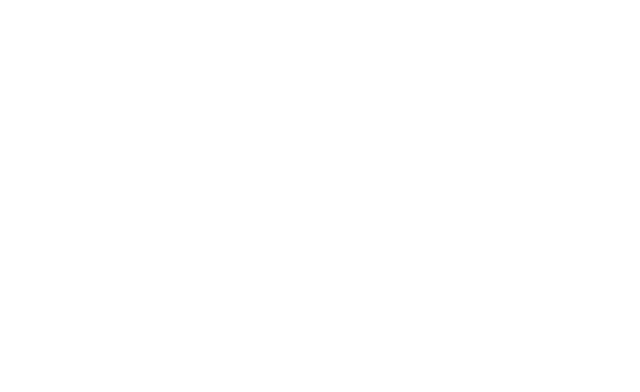
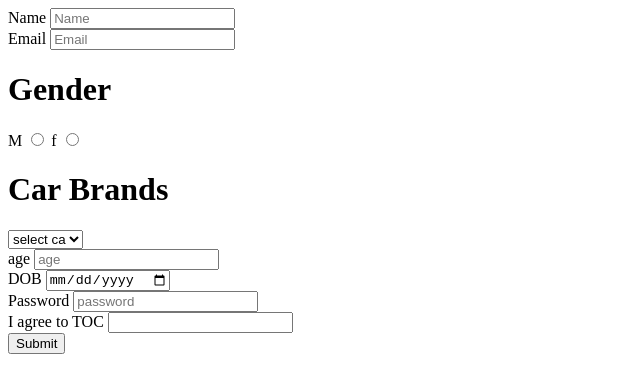
Before and after one commit to acciojob/signup-form-car-RAMRAMRAMR, a website: page main.html in a window 1280 px wide. Shown: the whole page, without its empty margins (0-640 px from the left). Drawn offline with Linux system fonts and the light colour scheme.

Commit message:
created a submission

```diff
--- a/main.html
+++ b/main.html
@@ -8,6 +8,44 @@
 
 <body>
 	<!-- the entire body must be written by student -->
+	<form>
+		<label for="Name">Name</label>
+		<input type="text" required id="name" placeholder="Name"><br>
+
+		<label for="Email">Email</label>
+		<input type="email" required id="email" placeholder="Email"><br>
+
+		<h1><label>Gender</label></h1>
+
+		<label for="gender_m">M</label>
+		<input type="radio" name="gender" required id="gender_m">
+		<label for="gender_f">f</label>
+		<input type="radio" name="gender" required id="gender_f"><br>
+
+		<h1>Car Brands</h1>
+
+		<select id="cars" required>
+			<option>select ca</option>
+			<option>Suzuki</option>
+			<option>hyundai</option>
+		</select><br>
+
+		<label for="age">age</label>
+		<input type="number" requred id="age" placeholder="age"><br>
+
+		<label for="dob">DOB</label>
+		<input type="date" required id="age" placeholder="xxx-xxx-xxxx"><br>
+
+		<label for="password">Password</label>
+		<input type="password" required id="password" placeholder="password"><br>
+
+		<label for="toc">I agree to TOC</label>
+		<input for="Checkbox" required><br>
+
+		<button type="Submit">Submit</button><br>
+	</form>
+
+
     <script type="text/javascript" src="./script.js">
 </script>
 
```
